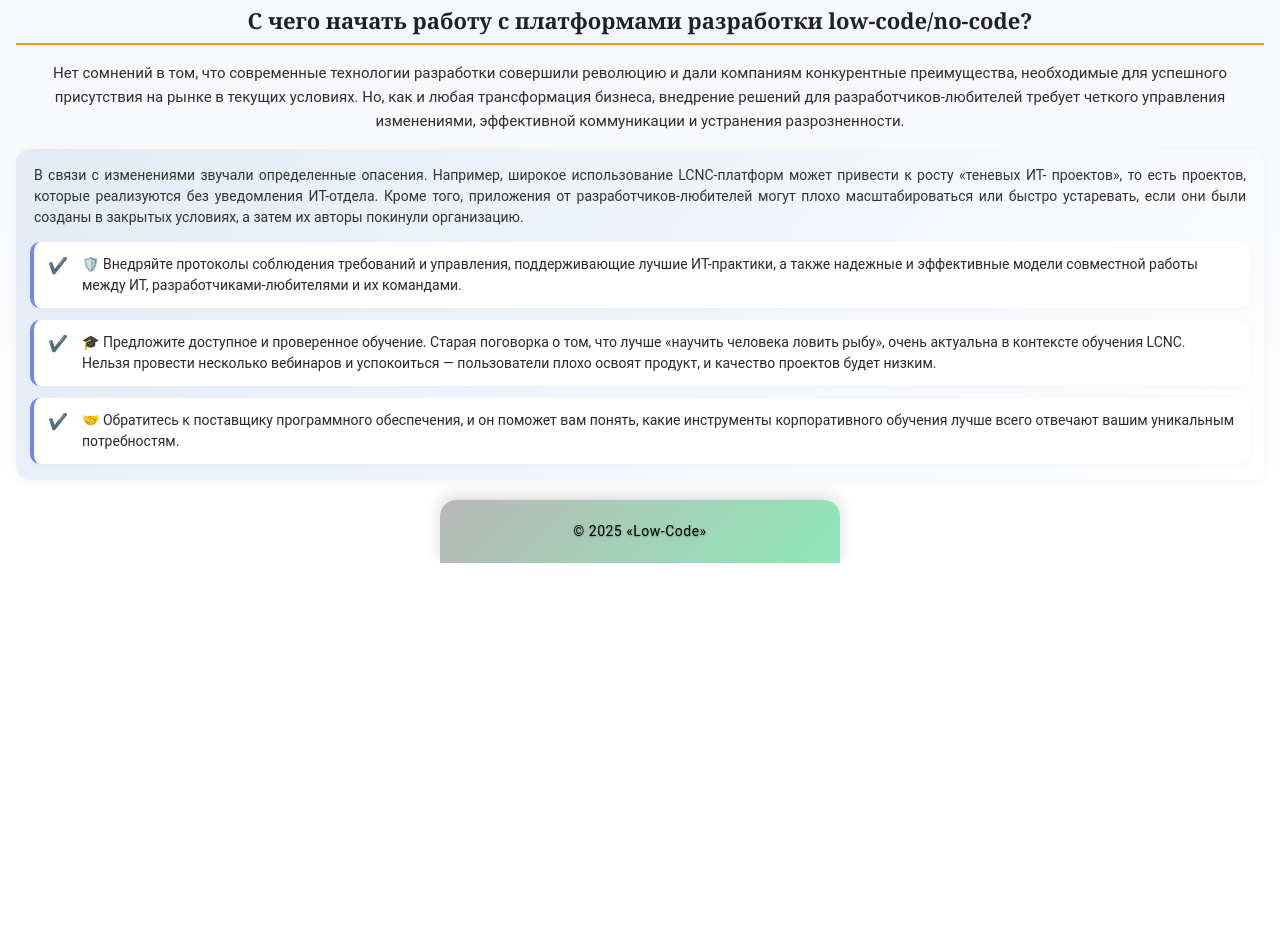
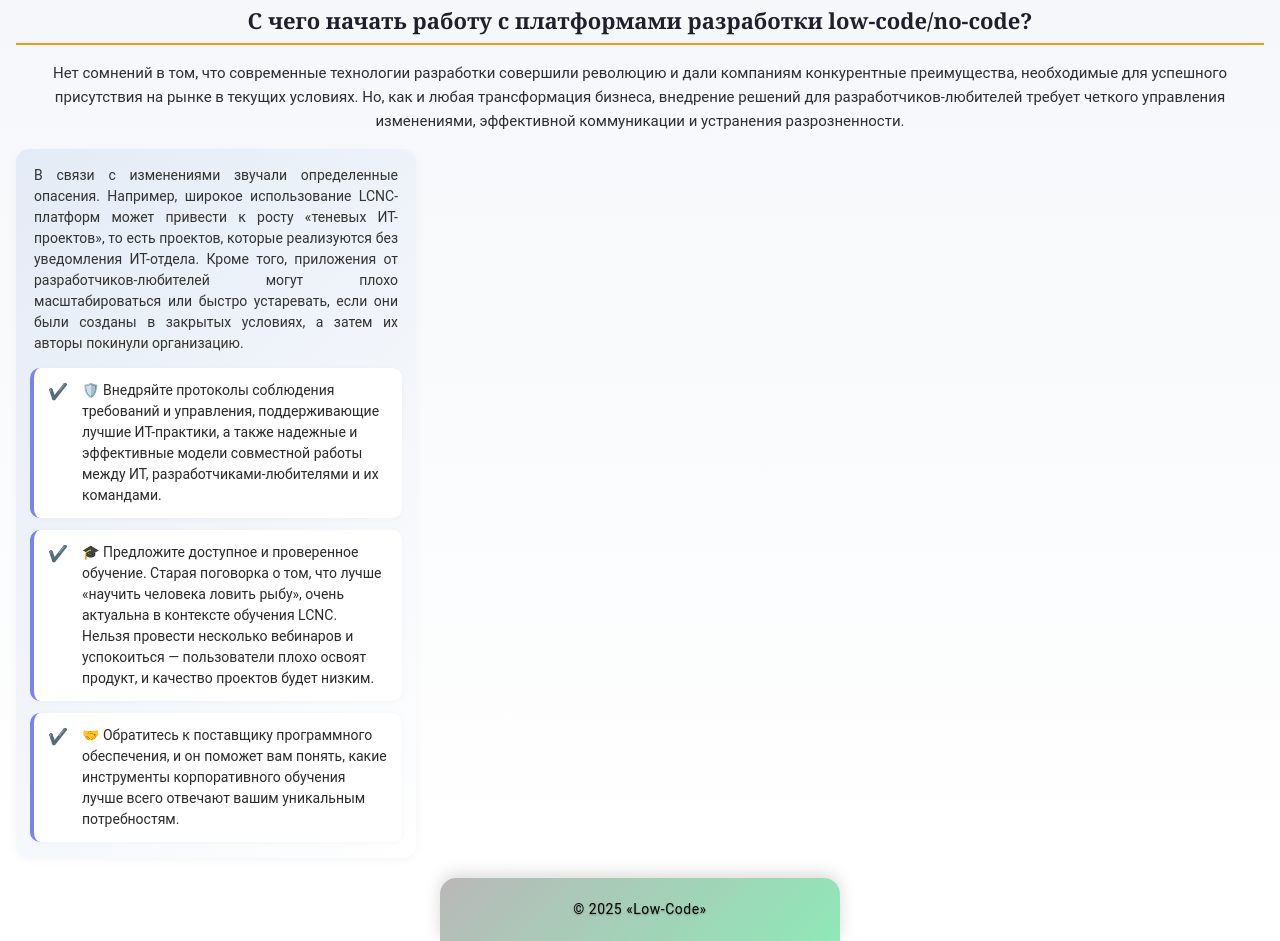
Before and after one commit to Dianka244116/low_code, a plain HTML site: page work.html in a window 1280 px wide. Shown: the part 682-1623 px from the top of the page. Before the commit the page ends 1245 px from the top, so only its background shows below. Drawn offline with Linux system fonts and the light colour scheme.

Commit message:
Update styles.css

```diff
--- a/css/styles.css
+++ b/css/styles.css
@@ -875,6 +875,7 @@ label[for="burger-toggle"]::after {
   background: linear-gradient(to bottom, #f5f7fa, #ffffff);
   font-family: 'Roboto', sans-serif;
   color: #2e2e2e;
+
 }
 
 .work__title {
@@ -897,6 +898,9 @@ label[for="burger-toggle"]::after {
   display: flex;
   flex-direction: column;
   gap: 20px;
+  width: 100%;
+  max-width: 400px;
+
 }
 
 .work__item {
```
